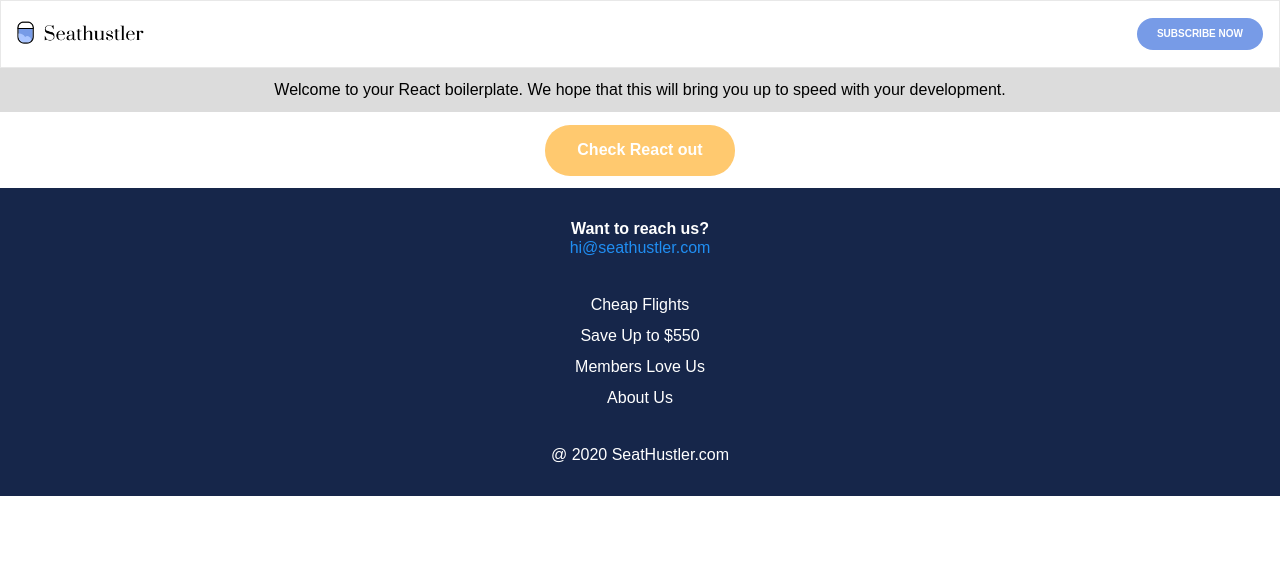
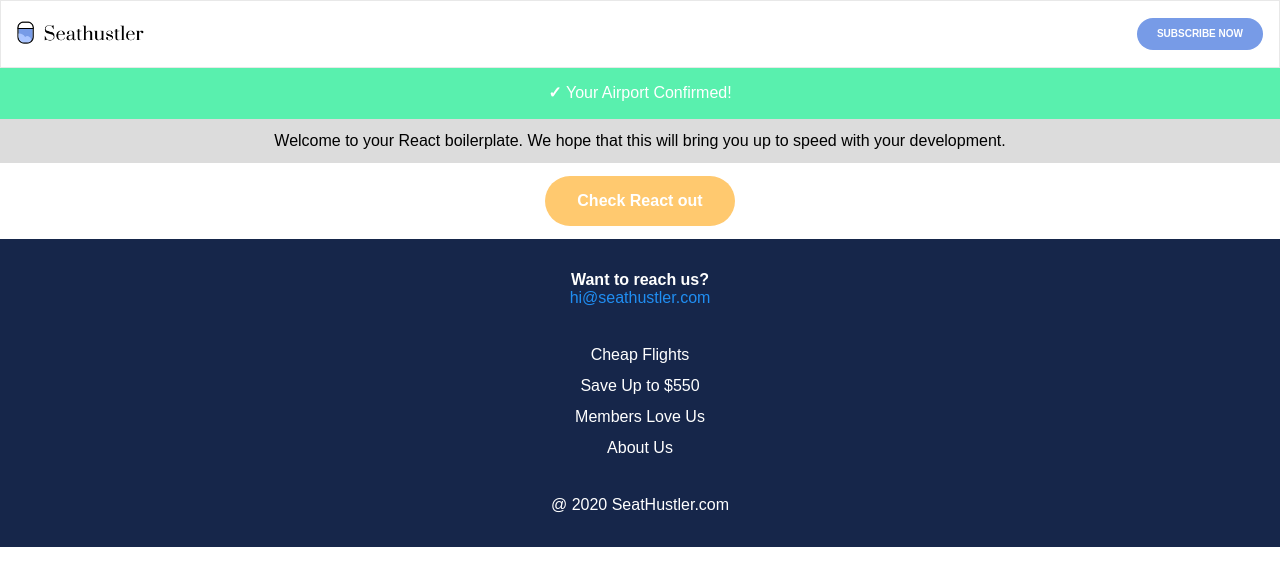
Before and after one commit to LechK/fly-project, a React (Create React App) app: page / in a window 1280 px wide. Shown: the top 586 px of the page. Built offline with nearby package versions, Linux system fonts and the light colour scheme.

Commit message:
component | Notification, static on home page

```diff
--- /dev/null
+++ b/src/components/Notification/Notification.jsx
@@ -0,0 +1,8 @@
+import React from "react";
+import * as S from "./Notification.style";
+
+function Notification({ children, color }) {
+  return <S.Notification color={color}>{children}</S.Notification>;
+}
+
+export default Notification;
--- /dev/null
+++ b/src/components/Notification/Notification.style.js
@@ -0,0 +1,12 @@
+import styled from "styled-components";
+
+export const Notification = styled.div`
+  background-color: ${(props) =>
+    props.color === "success"
+      ? props.theme.lightGreen
+      : props.theme.darkOrange};
+  text-align: center;
+  color: white;
+  padding: 1em;
+  font-family: "Alata", sans-serif;
+`;
--- a/src/components/index.js
+++ b/src/components/index.js
@@ -6,3 +6,4 @@ export { default as Burger } from "./Burger/Burger";
 export { default as BurgerMenu } from "./BurgerMenu/BurgerMenu";
 export { default as Footer } from "./Footer/Footer";
 export { default as Input } from "./Input/Input";
+export { default as Notification } from "./Notification/Notification";
--- a/src/pages/Home/Home.jsx
+++ b/src/pages/Home/Home.jsx
@@ -1,9 +1,12 @@
 import React from "react";
-import { Button, Section } from "../../components";
+import { Button, Section, Notification } from "../../components";
 
 function Home() {
   return (
     <>
+      <Notification color="success">
+        <strong>&#10003;</strong> Your Airport Confirmed!
+      </Notification>
       <Section background="gainsboro">
         Welcome to your React boilerplate. We hope that this will bring you up
         to speed with your development.
```
Also changed, not shown: 1 other file (tests, documents, lock files or other folders).
